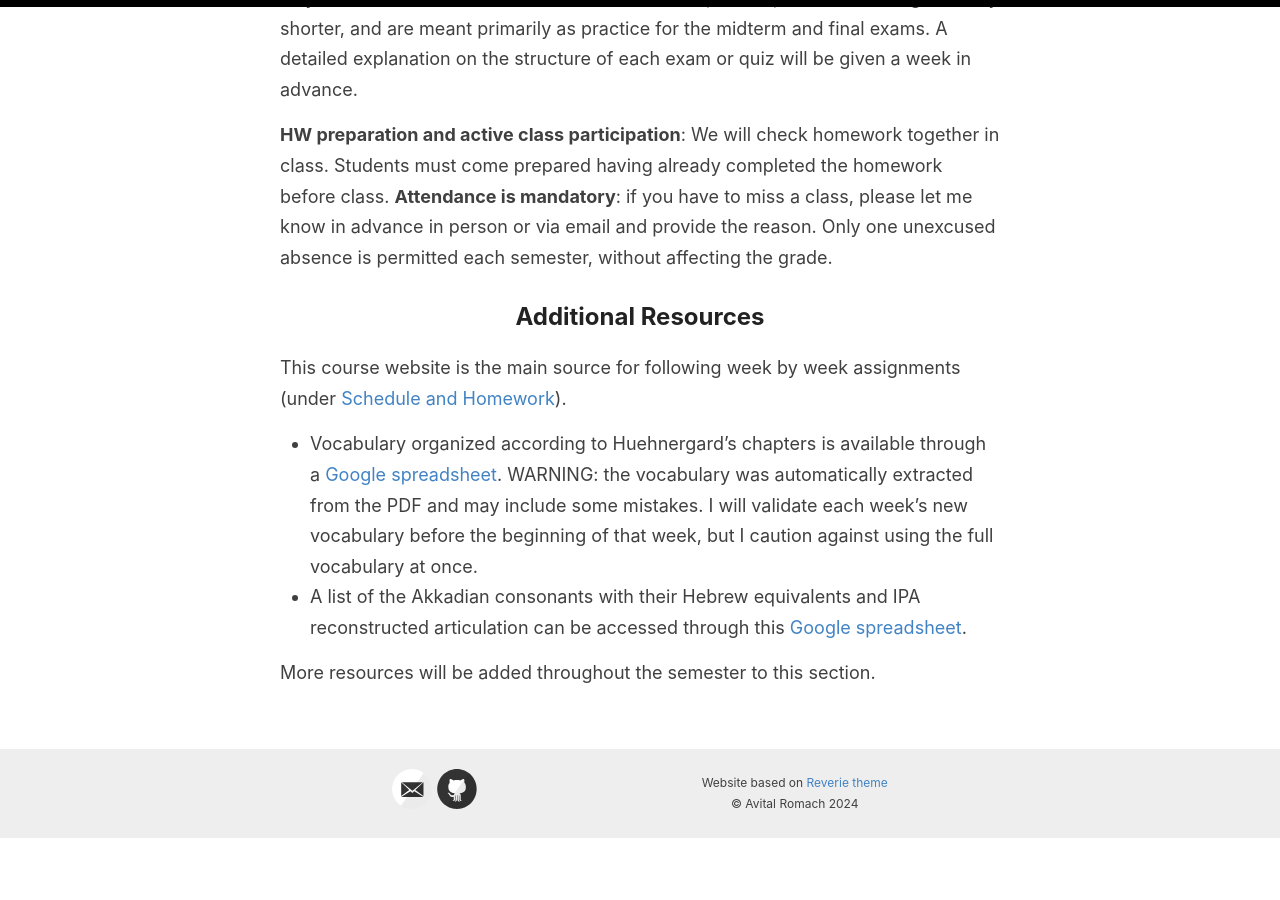
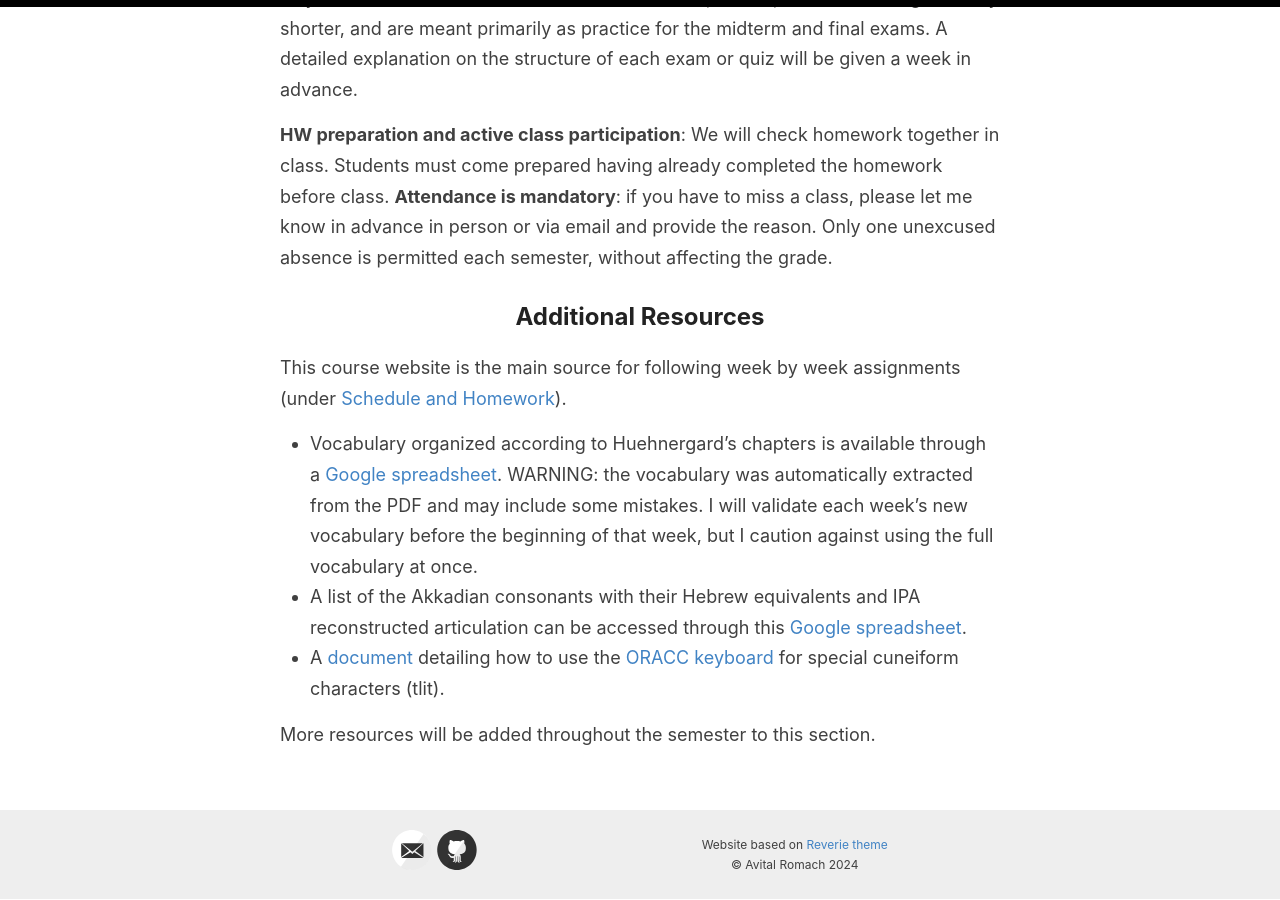
Before and after one commit to ARomach/AKKD110-AKKD500, a Jekyll site: the page built from index.md, in a window 1280 px wide and 900 px high, scrolled down 2495 px. Built offline with Jekyll 4.4.1, drawn with Linux system fonts in a browser that asks for light colours; our own code applies the rules of GitHub Pages for plain Markdown files; before the commit the page ends 3334 px from its top, so only the background shows below that.

Commit message:
Update index.md

```diff
--- a/index.md
+++ b/index.md
@@ -57,6 +57,7 @@ This course website is the main source for following week by week assignments (u
 
 - Vocabulary organized according to Huehnergard’s chapters is available through a [Google spreadsheet](https://docs.google.com/spreadsheets/d/1cOzJwrJuwKuhsvXzZ25GANkObBirXbcOlWSgbtCCMLI/edit?usp=sharing){:target="_blank"}. WARNING: the vocabulary was automatically extracted from the PDF and may include some mistakes. I will validate each week’s new vocabulary before the beginning of that week, but I caution against using the full vocabulary at once.
 - A list of the Akkadian consonants with their Hebrew equivalents and IPA reconstructed articulation can be accessed through this [Google spreadsheet](https://docs.google.com/spreadsheets/d/1gJ_Y9hGenTmyctCmNS8GP41pZ8sstyTUU479G514CR4/edit?usp=sharing){:target="_blank"}.
+- A [document](https://docs.google.com/document/d/1uqQI68RR6n8z9F3zHT2BRzxocHWRlIwR-q0zvRDQX9o/edit?usp=sharing){:target="_blank"} detailing how to use the [ORACC keyboard](https://oracc.museum.upenn.edu/doc/help/visitingoracc/keyboards/index.html){:target="_blank"} for special cuneiform characters (tlit).
 
 
 More resources will be added throughout the semester to this section.
```
